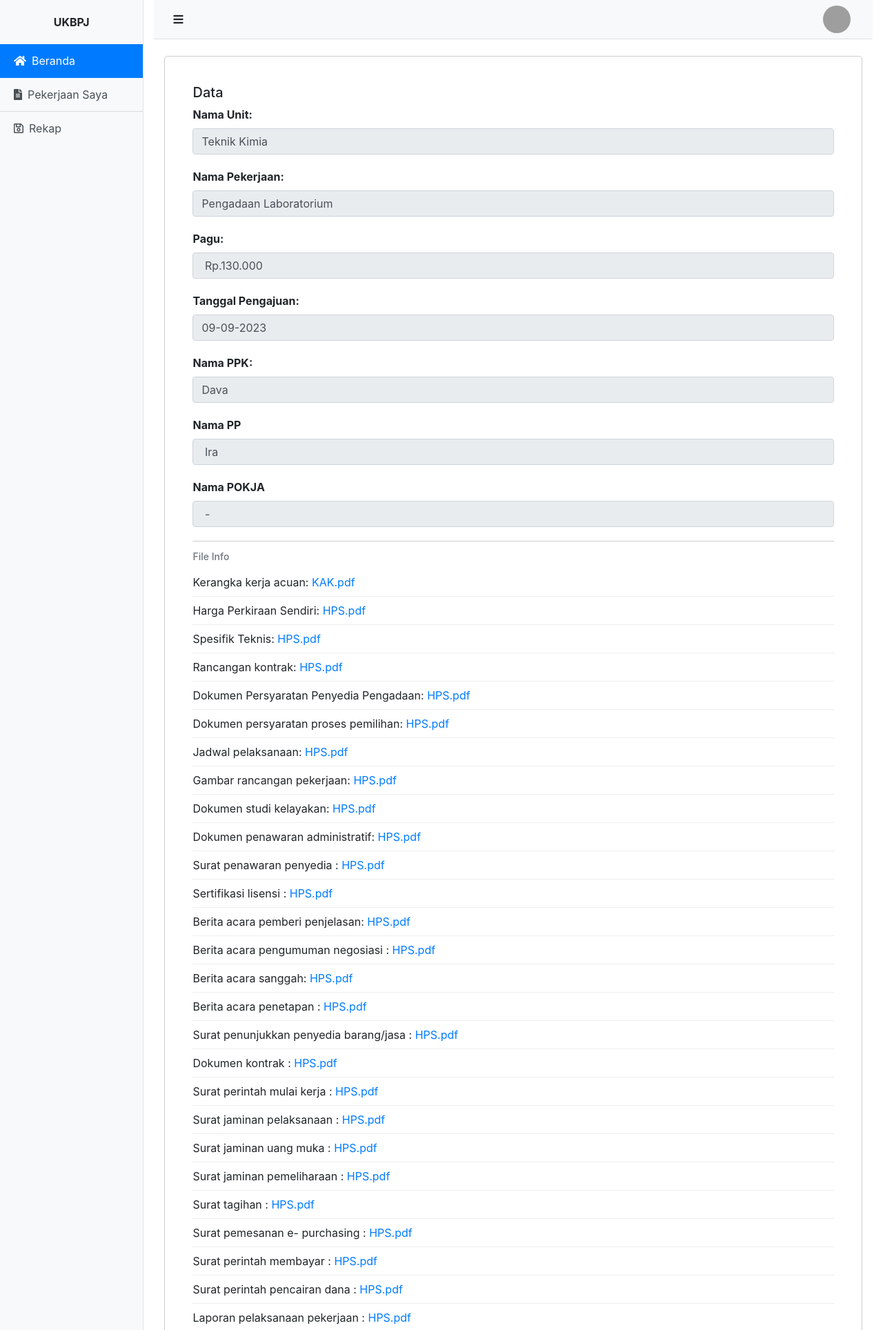
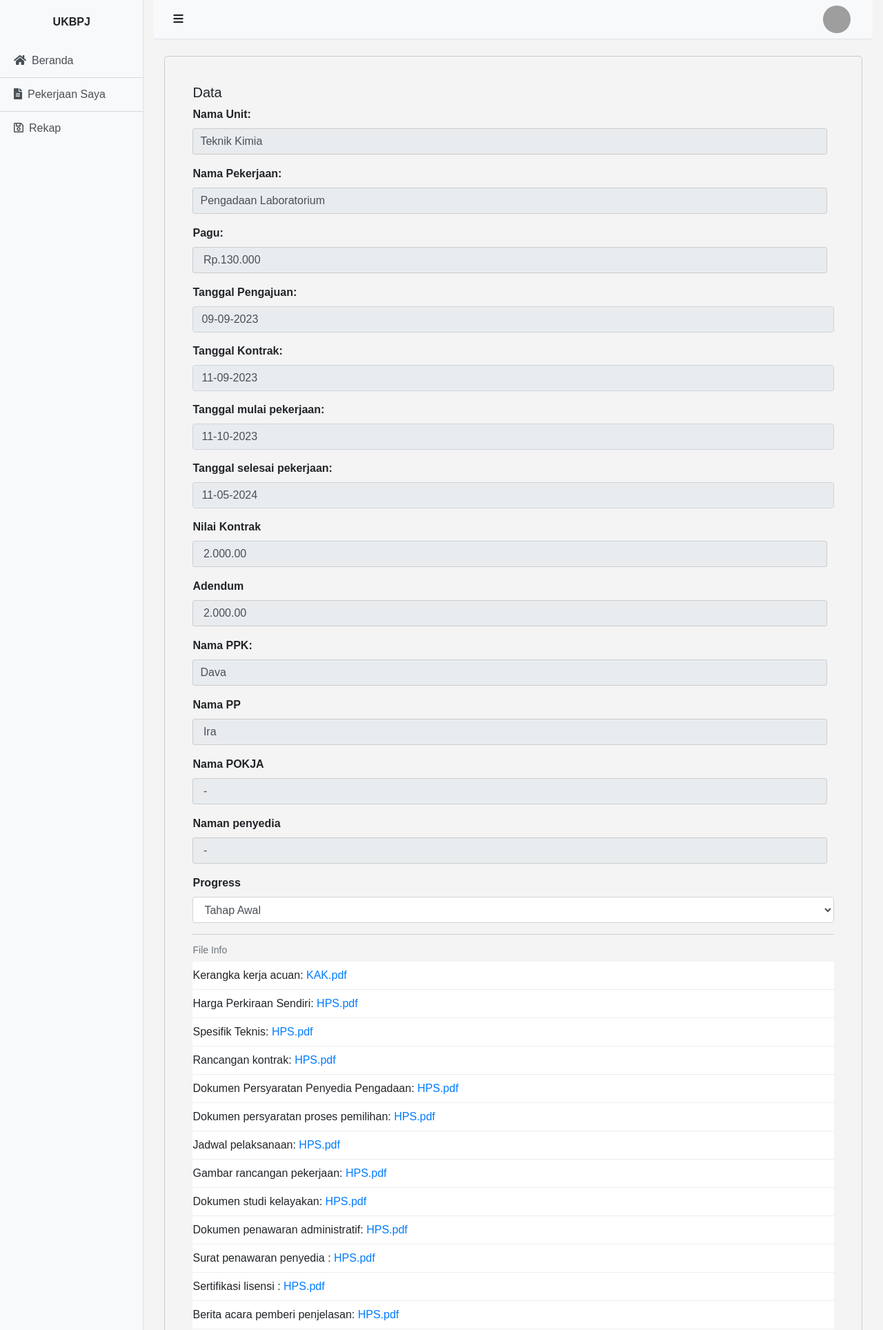
Before and after one commit to dvjhr/web-ukpbj-dev, a FastAPI app: page /detail in a window 1280 px wide. Shown: the top 1928 px of the page at 69% size. Run offline with FastAPI, Linux system fonts and the light colour scheme; some libraries are stand-ins or nearby versions; grey boxes are pictures that could not be loaded.

Commit message:
perbaikan

```diff
--- a/assets/style/Style.css
+++ b/assets/style/Style.css
@@ -224,3 +224,58 @@ button[type="submit"]:hover {
 label {
   font-weight: bold;
 }
+
+/* PROFILE */
+body {
+  font-family: Arial, sans-serif;
+  margin: 0;
+  padding: 0;
+  background-color: #f4f4f4;
+}
+
+.container {
+  width: 60%;
+  margin: 50px auto;
+  background: #fff;
+  padding: 20px;
+  border-radius: 5px;
+  box-shadow: 0 0 10px rgba(0, 0, 0, 0.1);
+}
+
+h1 {
+  text-align: center;
+  margin-bottom: 20px;
+}
+
+.form-group {
+  margin-bottom: 15px;
+}
+
+label {
+  display: block;
+  font-weight: bold;
+}
+
+input[type="text"],
+input[type="email"],
+input[type="password"],
+textarea {
+  width: calc(100% - 10px);
+  padding: 10px;
+  border: 1px solid #ccc;
+  border-radius: 3px;
+}
+
+button {
+  padding: 10px 20px;
+  background-color: #3498db;
+  color: #fff;
+  border: none;
+  border-radius: 3px;
+  cursor: pointer;
+  transition: background-color 0.3s ease;
+}
+
+button:hover {
+  background-color: #2980b9;
+}
--- a/templates/base.html
+++ b/templates/base.html
@@ -22,10 +22,11 @@
 		<div class="sidebar-heading">UKBPJ</div>
 		<div class="list-group list-group-flush">
 			<!-- Sidebar Menu -->
-			<a href="/beranda" class="list-group-item list-group-item-action active">
+      <!-- Harusnya bisa di tambah active  -->
+			<a href="/beranda" class="list-group-item list-group-item-action bg-light ">
 				<i class="fas fa-home mr-2"></i>Beranda
 			</a>
-			<a href="/pekerjaan" class="list-group-item list-group-item-action bg-light">
+			<a href="/pekerjaan" class="list-group-item list-group-item-action  bg-light">
 				<i class="fas fa-file-alt mr-2"></i>Pekerjaan Saya
 			</a>
 			<a href="/rekap" class="list-group-item list-group-item-action bg-light">
--- a/templates/beranda.html
+++ b/templates/beranda.html
@@ -50,10 +50,11 @@
           <thead>
             <tr>
               <th scope="col">No</th>
-              <th scope="col">Nama </th>
-              <th scope="col">Nama Unit</th>
+              <th scope="col">Unit kerja  </th>
+              <th scope="col">Nama pekerjaan</th>
               <th scope="col">Tanggal Pengajuan</th>
               <th scope="col">Status</th>
+              <th scope="col">Detail</th>
             </tr>
           </thead>
           <tbody>
@@ -64,6 +65,7 @@
               <td>Unit A</td>
               <td>2023-11-20</td>
               <td>Dalam Proses</td>
+              <td><a href="/detail">Detail</td></a>
             </tr>
             {% endfor %}
             <!-- ...tambahkan baris lainnya di sini sesuai data yang diinginkan -->
--- a/templates/detail.html
+++ b/templates/detail.html
@@ -24,17 +24,50 @@
           <input type="" class="form-control" id="date" name="date" value="09-09-2023" readonly>
         </div>
         <div class="form-group">
+          <label for="namaPekerjaan">Tanggal Kontrak:</label>
+          <input type="" class="form-control" id="date" name="date" value="11-09-2023" readonly>
+        </div>
+        <div class="form-group">
+          <label for="namaPekerjaan">Tanggal mulai pekerjaan:</label>
+          <input type="" class="form-control" id="date" name="date" value="11-10-2023" readonly>
+        </div>
+        <div class="form-group">
+          <label for="namaPekerjaan">Tanggal selesai pekerjaan:</label>
+          <input type="" class="form-control" id="date" name="date" value="11-05-2024" readonly>
+        </div>
+        <div class="form-group">
+          <label for="namaPekerjaan">Nilai Kontrak</label>
+          <input type="text" class="form-control" id="Nilai" name="Nilai" value=" 2.000.00 " readonly>
+        </div>
+        <div class="form-group">
+          <label for="namaPekerjaan">Adendum</label>
+          <input type="text" class="form-control" id="Nilai" name="Nilai" value=" 2.000.00 " readonly>
+        </div>
+        <div class="form-group">
           <label for="namaPekerjaan">Nama PPK:</label>
-          <input type="text" class="form-control" id="Pagu" name="Pagu" value="Dava" readonly>
+          <input type="text" class="form-control" id="PPK" name="PPk" value="Dava" readonly>
         </div>
         <div class="form-group">
           <label for="namaPekerjaan">Nama PP</label>
-          <input type="text" class="form-control" id="Pagu" name="Pagu" value=" Ira" readonly>
+          <input type="text" class="form-control" id="PP" name="PP" value=" Ira" readonly>
         </div>
         <div class="form-group">
           <label for="namaPekerjaan">Nama POKJA</label>
-          <input type="text" class="form-control" id="Pagu" name="Pagu" value=" - " readonly>
+          <input type="text" class="form-control" id="POKJA" name="POKJA" value=" - " readonly>
         </div>
+        <div class="form-group">
+          <label for="namaPekerjaan">Naman penyedia</label>
+          <input type="text" class="form-control" id="POKJA" name="POKJA" value=" - " readonly>
+        </div>
+        <div class="form-group">
+          <label for="progressDropdown">Progress</label>
+          <select class="form-control" id="progressDropdown" >
+            <option value="0" >Tahap Awal</option>
+            <option value="10" >Proses</option>
+            <option value="20" >Selesai</option>
+          </select>
+        </div>
+
         <!-- ...tambahkan input fields lainnya sesuai kebutuhan... -->
 
         <!-- File Info -->
@@ -74,7 +107,7 @@
             <li class="list-group-item">Berita acara serah terima : <a href="file/HPS.pdf" target="_blank">HPS.pdf</a></li>
         </ul>
       </div>
-      <a href="./tambah.html" class="btn btn-primary"><i class="fas fa-edit"></i> Edit</a>
+      <a href="./tambah" class="btn btn-primary"><i class="fas fa-edit"></i> Edit</a>
     </div>
   </div>
 </div>
--- a/templates/pekerjaan.html
+++ b/templates/pekerjaan.html
@@ -44,8 +44,8 @@
         <thead>
           <tr>
             <th scope="col">No</th>
-            <th scope="col">Nama </th>
-            <th scope="col">Nama Unit</th>
+            <th scope="col">Unit kerja  </th>
+            <th scope="col">Nama pekerjaan</th>
             <th scope="col">Tanggal Pengajuan</th>
             <th scope="col">Status</th>
             <th scope="col">Detail</th>
--- a/templates/rekap.html
+++ b/templates/rekap.html
@@ -16,8 +16,8 @@
       <thead>
         <tr>
           <th scope="col">No</th>
-          <th scope="col">Nama </th>
-          <th scope="col">Nama Unit</th>
+          <th scope="col">Unit kegiatan </th>
+          <th scope="col">Nama Pekerjaan</th>
           <th scope="col">Tanggal Pengajuan</th>
           <th scope="col">Status</th>
           <th scope="col">Detail</th>
```
Also changed, not shown: templates/profile.html (added, +37 -0 lines), templates/tambah.html (+33 -1 lines).
